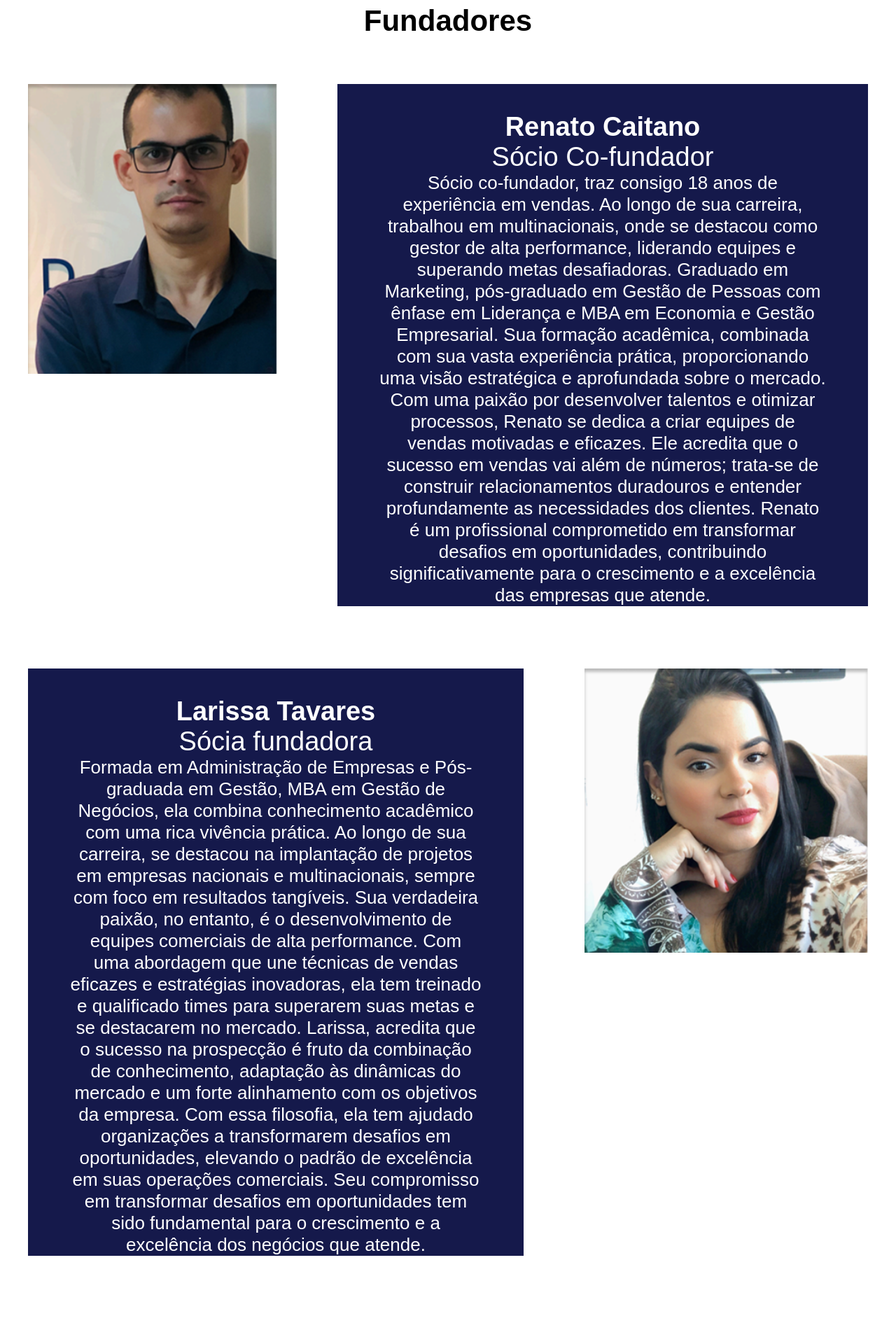
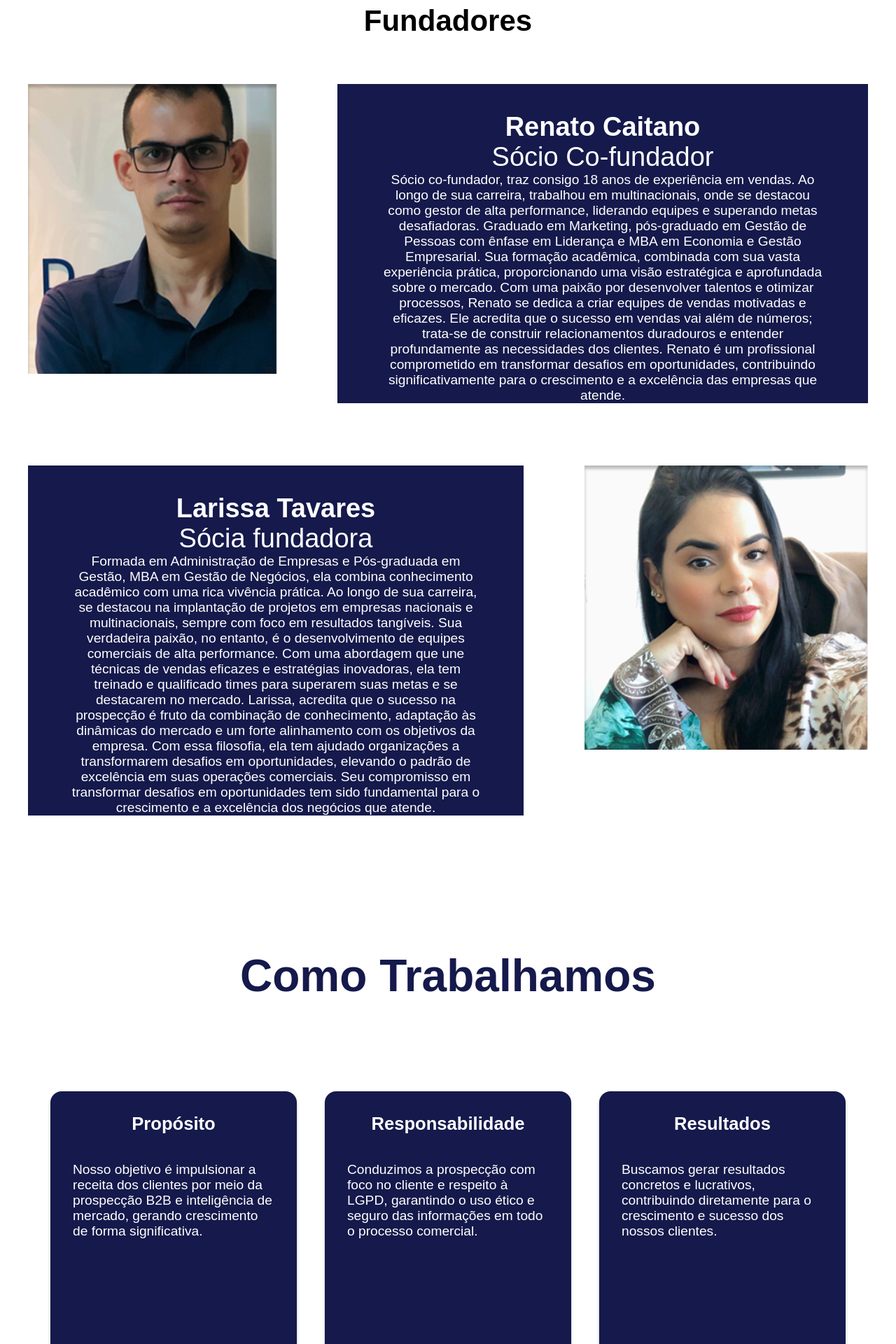
Before and after one commit to Beets-Jr/Assertive, a PHP site: page /HTML/SobreNos.html in a window 1280 px wide. Shown: the part 830-2750 px from the top of the page at 70% size. Run offline with PHP 8.4, Linux system fonts and the light colour scheme; some web fonts are replaced.

Commit message:
Update sobreNos.css

```diff
--- a/CSS/sobreNos.css
+++ b/CSS/sobreNos.css
@@ -355,6 +355,8 @@ h3 {
 
 .information-container p {
     display: block;
+    font-size: clamp(10px, 1.5vw, 30px) !important;
+
 }
 
 .inria-sans-bold {
```
